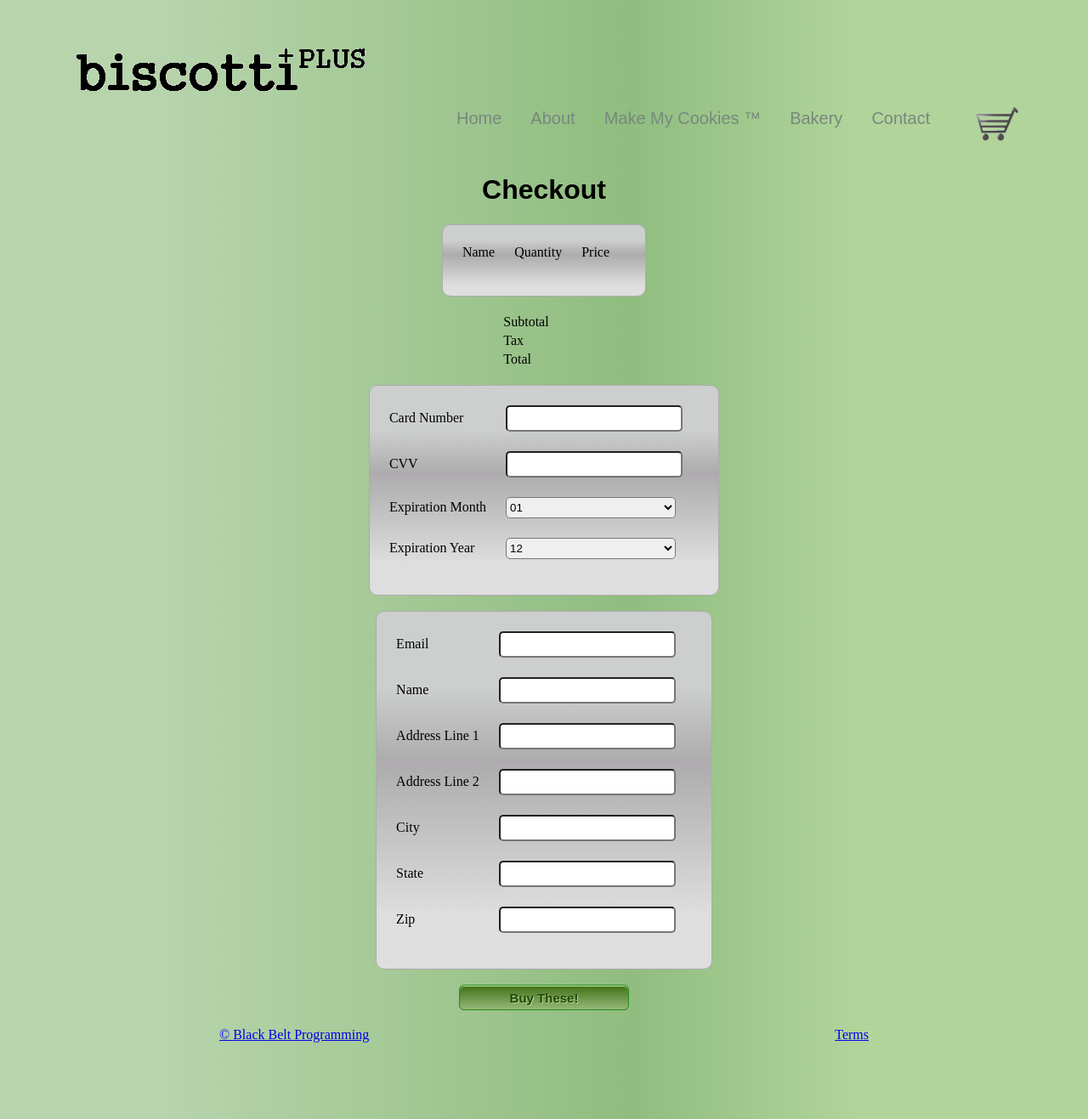
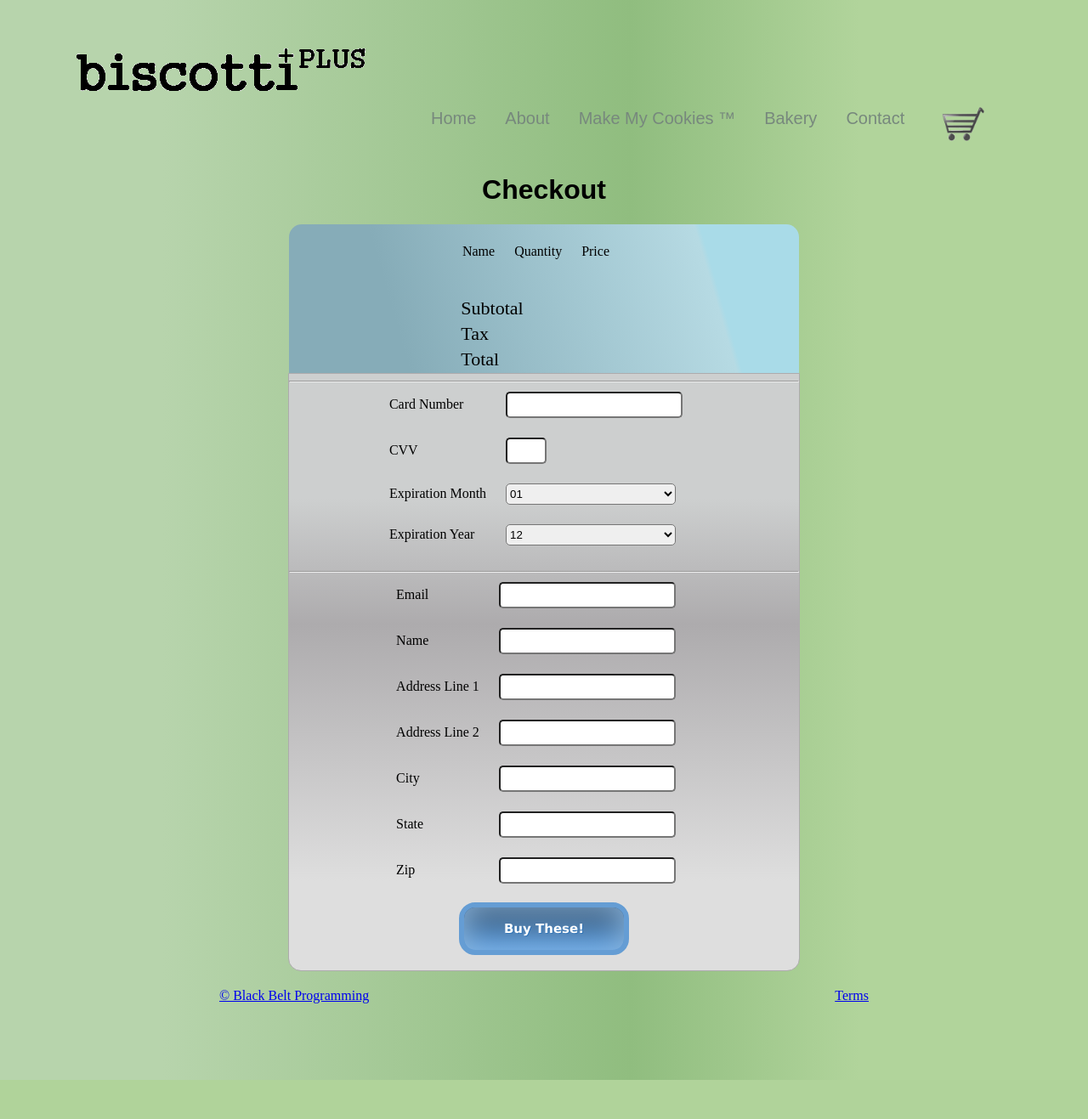
Before and after one commit to danpetrikin/biscottiplus, a Django app: template templates/checkout.html in a window 1280 px wide. Shown: the whole page at 85% size. After the commit the page ends 1271 px from the top, so only its background shows below. Run offline with Django 3.2, Linux system fonts and the light colour scheme; the template is opened without the code that fills it, so the values that code supplies are empty; some libraries are stand-ins or nearby versions; some web fonts are replaced.

Commit message:
ui cleanup

```diff
--- a/static/css/custom.css
+++ b/static/css/custom.css
@@ -4,7 +4,7 @@
 
 
 .container {
-	width:75%;
+	width:85%;
 	margin: 0px auto;
 }
 body {
@@ -44,7 +44,7 @@ body {
 .navbar ul{
 	position:relative;
 	display:inline-block;
-	left:30px;
+	left:0px;
 	top: 0px;
 }
 
@@ -96,6 +96,7 @@ p, h1, h2, h3{
 	margin-left:50px;
 	position:relative;
 	top:20px;
+	left:-40px;
 	width: 50px;
 	height: 40px;
 
@@ -226,39 +227,38 @@ background-image: -webkit-gradient(
 }
 
 .custombutton {
-	-moz-box-shadow:inset 0px 1px 0px 0px #caefab;
-	-webkit-box-shadow:inset 0px 1px 0px 0px #caefab;
-	box-shadow:inset 0px 1px 0px 0px #caefab;
-	background:-webkit-gradient( linear, left top, left bottom, color-stop(0.05, #45751b), color-stop(1, #95b879) );
-	background:-moz-linear-gradient( center top, #45751b 5%, #95b879 100% );
-	filter:progid:DXImageTransform.Microsoft.gradient(startColorstr='#45751b', endColorstr='#95b879');
-	background-color:#45751b;
-	-moz-border-radius:6px;
-	-webkit-border-radius:6px;
-	border-radius:6px;
-	border:1px solid #268a16;
+	-moz-box-shadow:inset 0px 2px 50px 2px #528720;
+	-webkit-box-shadow:inset 0px 2px 50px 2px #528720;
+	box-shadow:inset 0px 2px 50px 2px #528720;
+	background:-webkit-gradient( linear, left top, left bottom, color-stop(0.05, #729123), color-stop(1, #bcc7a2) );
+	background:-moz-linear-gradient( center top, #729123 5%, #bcc7a2 100% );
+	filter:progid:DXImageTransform.Microsoft.gradient(startColorstr='#729123', endColorstr='#bcc7a2');
+	background-color:#729123;
+	-moz-border-radius:36px;
+	-webkit-border-radius:36px;
+	border-radius:36px;
+	border:7px solid #608a17;
 	display:inline-block;
-	color:#264210;
+	color:#ffffff;
 	font-family:arial;
-	font-size:15px;
+	font-size:28px;
 	font-weight:bold;
-	padding:6px 24px;
+	padding:13px 35px;
 	text-decoration:none;
-	text-shadow:1px 1px 0px #aade7c;
-	height: 30px;
-}.classname:hover {
-	background:-webkit-gradient( linear, left top, left bottom, color-stop(0.05, #95b879), color-stop(1, #45751b) );
-	background:-moz-linear-gradient( center top, #95b879 5%, #45751b 100% );
-	filter:progid:DXImageTransform.Microsoft.gradient(startColorstr='#95b879', endColorstr='#45751b');
-	background-color:#95b879;
-}.classname:active {
+	text-shadow:-2px 0px 0px #798566;
+}.custombutton:hover {
+	background:-webkit-gradient( linear, left top, left bottom, color-stop(0.05, #bcc7a2), color-stop(1, #729123) );
+	background:-moz-linear-gradient( center top, #bcc7a2 5%, #729123 100% );
+	filter:progid:DXImageTransform.Microsoft.gradient(startColorstr='#bcc7a2', endColorstr='#729123');
+	background-color:#bcc7a2;
+}.custombutton:active {
 	position:relative;
 	top:1px;
 }
 
 .custombutton a{
 	text-decoration: none;
-	color:#264210;
+	color:#ffffff;
 }
 
 .myform{
@@ -282,6 +282,10 @@ input, select{
  height:25px;
 }
 
+.custombutton{
+	height: 75px;
+}
+
 textarea{
 	border-radius:5px;
  /* mozilla */
@@ -298,7 +302,8 @@ textarea{
 }
 
 .price_totals td{
-	padding-right: 20px;
+	padding-right: 60px;
+	font-size: 22px;
 }
 
 table{
@@ -362,12 +367,12 @@ width: 779px;
 	padding:15px 24px;
 	text-decoration:none;
 	text-shadow:1px 1px 0px #3376b8;
-}.classname:hover {
+}.button2:hover {
 	background:-webkit-gradient( linear, left top, left bottom, color-stop(0.05, #5a9de0), color-stop(1, #365575) );
 	background:-moz-linear-gradient( center top, #5a9de0 5%, #365575 100% );
 	filter:progid:DXImageTransform.Microsoft.gradient(startColorstr='#5a9de0', endColorstr='#365575');
 	background-color:#5a9de0;
-}.classname:active {
+}.button2:active {
 	position:relative;
 	top:1px;
 }
@@ -376,3 +381,7 @@ width: 779px;
 	text-decoration:none;
 	color:#ffffff;
 }
+
+.button2{
+	height: 62px;
+}
--- a/templates/checkout.html
+++ b/templates/checkout.html
@@ -18,9 +18,9 @@
 	</div>
 	{% endif %}
 
-
-	<div class="cart_contents">
-		<table class="myform grey_gradient rounded_div" style="padding: 20px;" >
+	<div style="margin: auto; text-align: center;">
+	<div class="cart_contents light_blue_gradient rounded_top_div" style="width: 600px; margin: auto;">
+		<table class="myform " style="padding: 20px;" >
 		<tr><td class="column_header">Name</td><td><span class="column_header">Quantity</span></td><td><span class="column_header">Price</span></td></tr>
 		{% for item, quantity in cart.items %}
 		<tr class="itemrow" id="row{{item.id}}"></td>
@@ -28,7 +28,7 @@
 			<td><input class="column integer" type="text" name="id_{{item.id}}" id="{{item.id}}" value="{{quantity}}" style="width: 40px;"/>
 			<input type="hidden" id="price{{item.id}}" value="{{item.price}}"/></td>
 			<td><span class="column" id="showprice{{item.id}}">${{quantity|multiplymoney:item.price}}</span></td>
-			<td><button type="button" class="custombutton"><a class="remove_from_cart" id="remove{{item.id}}">Remove</a></button></td>
+			<td><a class="remove_from_cart" id="remove{{item.id}}"><button type="button" class="button2">Remove</button></a></td>
 		</tr>
 		{% endfor %}
 
@@ -43,10 +43,8 @@
 		{% endif %}
 		</tr>
 		</table>
-	</div>
-	<br/>
 
-		<table class="price_totals" style="margin: auto;">
+		<table class="price_totals" style="margin: auto; text-align: left;">
 		<tr>
 		<td><label for="subtotalprice">Subtotal</label></td>
 		<td><span id="subtotalprice"></span></td></tr>
@@ -59,13 +57,15 @@
 		<tr><td><label for="totalprice">Total</label></td>
 		<td><span id="totalprice"></span></td></tr>
 		</table>
-	<br/>
-	<div class="credit_card_info">
-		<table class="myform grey_gradient rounded_div" style="padding: 20px;" >
+
+	</div></div>
+	<div class="credit_card_info grey_gradient rounded_bottom_div" style="text-align: center;width: 600px; margin: auto;">
+		<hr/>
+		<table class="myform ">
 		<tr><td><label for="cardno">Card Number</label></td>
-		<td><input type="text" name="cardno"  maxlength="17" /></td></tr>
+		<td><input type="text" name="cardno"  maxlength="16" /></td></tr>
 		<tr><td><label for="cvv">CVV</label></td>
-		<td><input type="text" name="cvv" maxlength="3"/></td></tr>
+		<td><input type="text" name="cvv" maxlength="3" style="width: 40px;"/></td></tr>
 		<tr><td><label>Expiration Month</label></td>
 		<td><select name="month">
 			<option value="1">01</option>
@@ -96,11 +96,8 @@
 			<option value="2021">21</option>
 		</select></td></tr>
 		</table>
-	</div>
-	<br/>
-
-	<div class="shipping_info">
-		<table class="myform grey_gradient rounded_div" style="padding: 20px;" >
+		<hr/>
+		<table class="myform  " >
 		<tr><td><label for="email">Email</label></td>
 		<td><input type="email" name="email"/></td></tr>
 
@@ -122,11 +119,12 @@
 		<tr><td><label for="zip">Zip</label></td>
 		<td><input type="text" name="zip" /></td></tr>
 		</table>
+
+		<div style="text-align: center;"><input class="button2" type="submit" value="Buy These!" /></div>
+		<br/>
 	</div>
 
-	<br/>
 
-	<div style="text-align: center;"><input class="custombutton" type="submit" value="Buy These!" /></div>
 </form>
 </div>
 
--- a/templates/item.html
+++ b/templates/item.html
@@ -9,8 +9,8 @@
 	<img src="/{{item.image_url}}" style="width: 300px; height: 300px; float: left; padding-right: 20px;"/>
 	<p style="font-size: 20px;">{{item.long_desc}}</p>
 	<div style="text-align: center; margin-bottom: 15px;"><p style="font-size: 26px;">${{item.price}}</p><br/>
-	<button class="custombutton" type="button"><a href="{% url checkout %}" >Checkout</a></button>
-	<button id="add" class="custombutton">Add To Cart</button>
+	<a href="{% url checkout %}" ><button class="button2" type="button">Checkout</button></a>
+	<button id="add" class="button2" style="margin-left: 30px;">Add To Cart</button>
 	</div>
 	<div id = "alert_placeholder" style="clear: both;"></div>
 	</div>
--- a/templates/storefront.html
+++ b/templates/storefront.html
@@ -4,8 +4,8 @@
 
 <h1 style="text-align: center">Bakery</h1>
 {% if featured_on %}
-<div class="featured_section rounded_div red_gradient">
-	<h2 style="text-align: center">{{featured_text}}</h2>
+<div class="featured_section rounded_div light_blue_gradient">
+	<h2 style="text-align: center; padding-top:10px;">{{featured_text}}</h2>
 	<table style="padding-bottom: 20px; padding-left: 20px; padding-right: 20px;"><tr>
 	{% for item in featured %}
 		<td class="featured">
--- a/urls.py
+++ b/urls.py
@@ -15,7 +15,7 @@
     url(r'^make_my_cookies', 'mmc', name='mmc'),
     url(r'^contact', 'contact', name='contact'),
     url(r'^checkout', 'checkout', name='checkout'),
-    url(r'^admin/', include(admin.site.urls)),
+    url(r'^secretpathtoadmin/', include(admin.site.urls)),
     (r'^favicon\.ico$', RedirectView.as_view(url='/static/img/favicon.ico')),
     url(r'^category/(?P<id>\w+)/', 'category', name='category'),
     url(r'^item/(?P<id>\w+)/', 'item', name='item'),
```
Also changed, not shown: templates/contact.html (+4 -5 lines), templates/home.html (+11 -10 lines), templates/mmc.html (+5 -3 lines).
